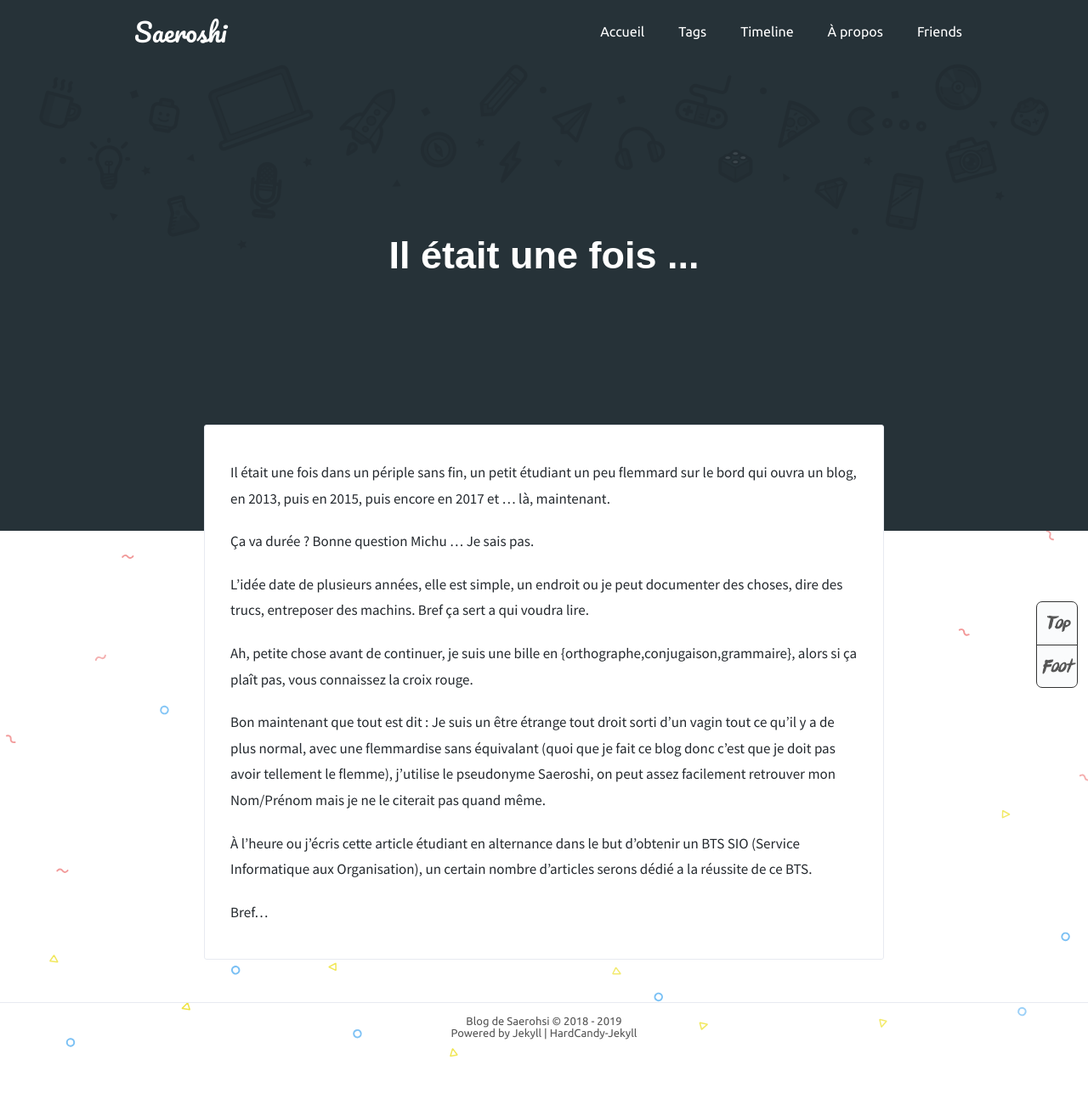
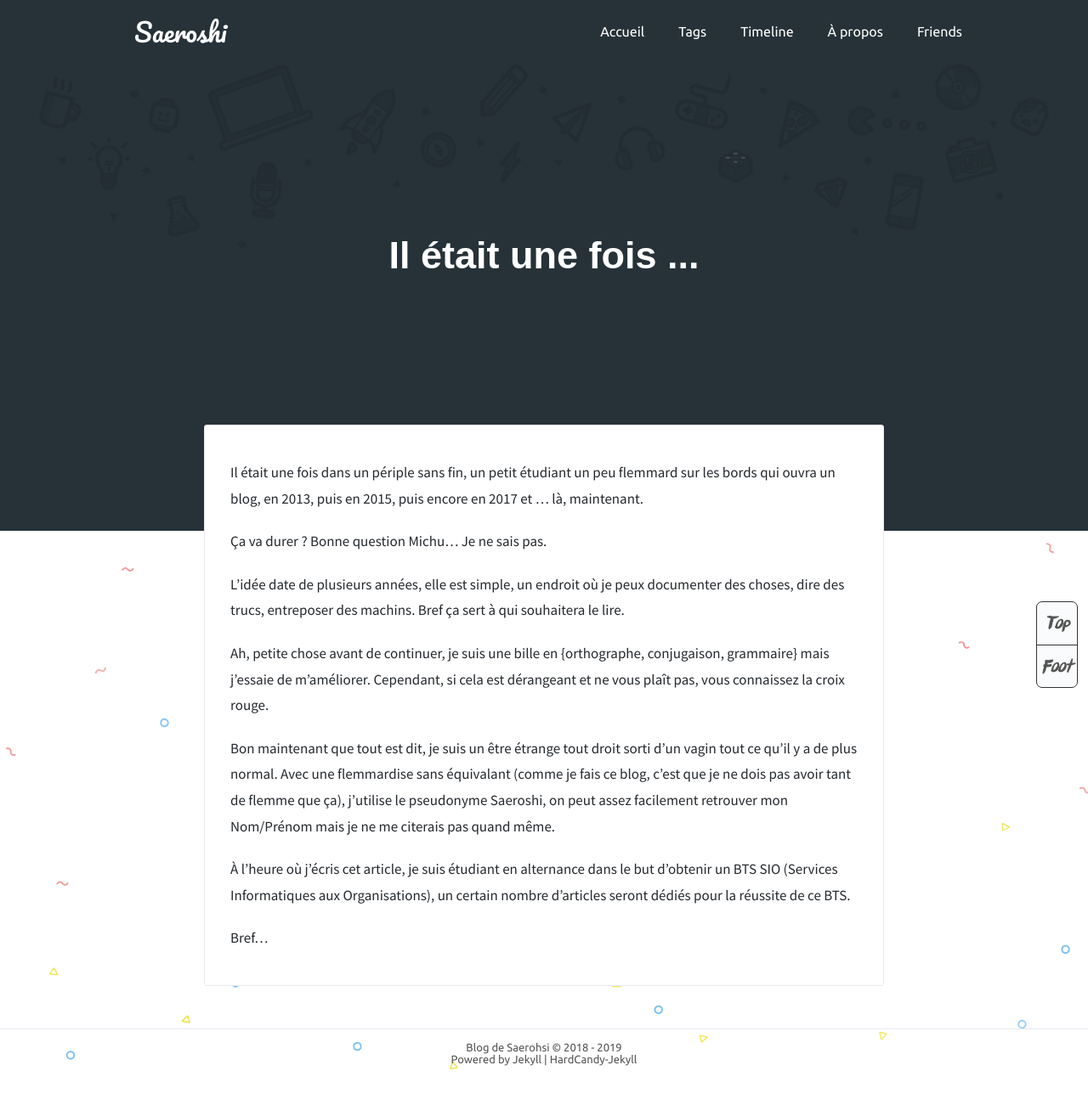
Before and after one commit to saeroshi/saeroshi-xyz, a Jekyll site: the page built from _posts/2018-10-16-il-etait-une-fois.md, in a window 1280 px wide. Shown: the whole page at 85% size. Built offline with Jekyll 4.4.1, drawn with Linux system fonts in a browser that asks for light colours; before the commit the page ends 1256 px from its top, so only the background shows below that.

```diff
--- a/_posts/2018-10-16-il-etait-une-fois.md
+++ b/_posts/2018-10-16-il-etait-une-fois.md
@@ -8,18 +8,16 @@ color: 'rgb(38,50,56)'
 cover: '/assets/cover/hello.gif'
 ---
 
-Il était une fois dans un périple sans fin, un petit étudiant un peu flemmard sur le bord qui ouvra un blog, en 2013, puis en 2015, puis encore en 2017 et ... là, maintenant.
+Il était une fois dans un périple sans fin, un petit étudiant un peu flemmard sur les bords qui ouvra un blog, en 2013, puis en 2015, puis encore en 2017 et ... là, maintenant.
 
-Ça va durée ? Bonne question Michu ... Je sais pas.
+Ça va durer ? Bonne question Michu... Je ne sais pas.
 
-L'idée date de plusieurs années, elle est simple, un endroit ou je peut documenter des choses, dire des trucs, entreposer des machins. Bref ça sert a qui voudra lire.
+L'idée date de plusieurs années, elle est simple, un endroit où je peux documenter des choses, dire des trucs, entreposer des machins. Bref ça sert à qui souhaitera le lire.
 
-Ah, petite chose avant de continuer, je suis une bille en {orthographe,conjugaison,grammaire}, alors si ça plaît pas, vous connaissez la croix rouge.
+Ah, petite chose avant de continuer, je suis une bille en {orthographe, conjugaison, grammaire} mais j’essaie de m’améliorer. Cependant, si cela est dérangeant et ne vous plaît pas, vous connaissez la croix rouge.
 
-Bon maintenant que tout est dit :
-Je suis un être étrange tout droit sorti d'un vagin tout ce qu'il y a de plus normal, avec une flemmardise sans équivalant (quoi que je fait ce blog donc c'est que je doit pas avoir tellement le flemme), j'utilise le pseudonyme Saeroshi, on peut assez facilement retrouver mon Nom/Prénom mais je ne le citerait pas quand même.
+Bon maintenant que tout est dit, je suis un être étrange tout droit sorti d'un vagin tout ce qu'il y a de plus normal. Avec une flemmardise sans équivalant (comme je fais ce blog, c'est que je ne dois pas avoir tant de flemme que ça), j'utilise le pseudonyme Saeroshi, on peut assez facilement retrouver mon Nom/Prénom mais je ne me citerais pas quand même.
 
-À l'heure ou j'écris cette article étudiant en alternance dans le but d'obtenir un BTS SIO (Service Informatique aux Organisation), un certain nombre d'articles serons dédié a la réussite de ce BTS.
-
+À l'heure où j'écris cet article, je suis étudiant en alternance dans le but d'obtenir un BTS SIO (Services Informatiques aux Organisations), un certain nombre d'articles seront dédiés pour la réussite de ce BTS.
 
 Bref...
```
